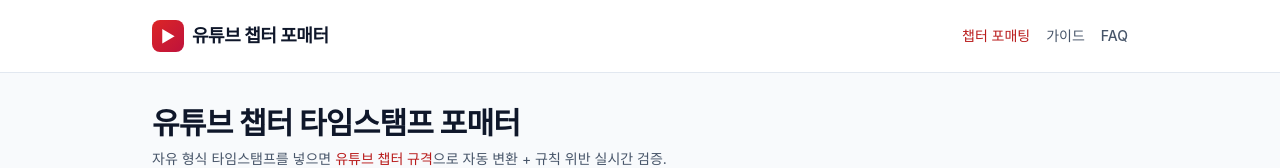
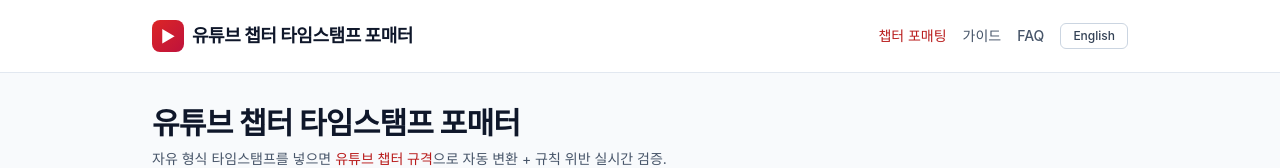
Before and after one commit to jkRaccoon/ytchapter, a React (Vite) app: page / in a window 1280 px wide. Shown: the top 168 px of the page. Built offline with nearby package versions, Linux system fonts and the light colour scheme; no server answers.

Commit message:
feat(i18n): integrate i18n into layout and routing

```diff
--- a/src/App.tsx
+++ b/src/App.tsx
@@ -1,4 +1,5 @@
 import { Route, Routes } from 'react-router-dom';
+import LanguageProvider from './i18n/LanguageProvider';
 import RootLayout from './layouts/RootLayout';
 import Home from './pages/Home';
 import Guide from './pages/Guide';
@@ -7,10 +8,19 @@ import Faq from './pages/Faq';
 export default function App() {
   return (
     <Routes>
-      <Route element={<RootLayout />}>
-        <Route index element={<Home />} />
-        <Route path="/guide" element={<Guide />} />
-        <Route path="/faq" element={<Faq />} />
+      <Route element={<LanguageProvider forceLang="ko" />}>
+        <Route element={<RootLayout />}>
+          <Route index element={<Home />} />
+          <Route path="/guide" element={<Guide />} />
+          <Route path="/faq" element={<Faq />} />
+        </Route>
+      </Route>
+      <Route path="/en" element={<LanguageProvider forceLang="en" />}>
+        <Route element={<RootLayout />}>
+          <Route index element={<Home />} />
+          <Route path="guide" element={<Guide />} />
+          <Route path="faq" element={<Faq />} />
+        </Route>
       </Route>
     </Routes>
   );
--- a/src/components/SEO.tsx
+++ b/src/components/SEO.tsx
@@ -1,29 +1,50 @@
+import { useTranslation } from 'react-i18next';
+import { detectLangFromPath, withLangPrefix } from '../i18n';
+import { useLocation } from 'react-router-dom';
+
 interface SEOProps {
-  title: string;
-  description: string;
+  titleKey: string;
+  descriptionKey: string;
   path: string;
   jsonLd?: object;
 }
 
 const SITE = 'https://ytchapter.bal.pe.kr';
 
-export default function SEO({ title, description, path, jsonLd }: SEOProps) {
-  const url = `${SITE}${path}`;
-  const fullTitle = path === '/' ? title : `${title} | 유튜브 챕터 타임스탬프 포매터`;
+export default function SEO({ titleKey, descriptionKey, path, jsonLd }: SEOProps) {
+  const { t } = useTranslation();
+  const location = useLocation();
+  const lang = detectLangFromPath(location.pathname);
+
+  const title = t(titleKey);
+  const description = t(descriptionKey);
+
+  const koPath = path;
+  const enPath = withLangPrefix(path, 'en');
+  const currentPath = lang === 'ko' ? koPath : enPath;
+  const url = `${SITE}${currentPath}`;
+
+  const brandSuffix = t('site.brandPrefix') + ' ' + t('site.brandSuffix');
+  const fullTitle = path === '/' ? title : `${title} | ${brandSuffix}`;
+  const ogLocale = lang === 'ko' ? 'ko_KR' : 'en_US';
+
   return (
     <>
       <title>{fullTitle}</title>
       <meta name="description" content={description} />
       <link rel="canonical" href={url} />
+      <link rel="alternate" hrefLang="ko" href={`${SITE}${koPath}`} />
+      <link rel="alternate" hrefLang="en" href={`${SITE}${enPath}`} />
+      <link rel="alternate" hrefLang="x-default" href={`${SITE}${koPath}`} />
       <meta property="og:title" content={fullTitle} />
       <meta property="og:description" content={description} />
       <meta property="og:type" content="website" />
       <meta property="og:url" content={url} />
-      <meta property="og:locale" content="ko_KR" />
+      <meta property="og:locale" content={ogLocale} />
       <meta property="og:image" content={`${SITE}/og.png`} />
       <meta property="og:image:width" content="1200" />
       <meta property="og:image:height" content="630" />
-      <meta property="og:site_name" content="유튜브 챕터 타임스탬프 포매터" />
+      <meta property="og:site_name" content={brandSuffix} />
       <meta name="twitter:card" content="summary_large_image" />
       <meta name="twitter:title" content={fullTitle} />
       <meta name="twitter:description" content={description} />
--- a/src/layouts/RootLayout.tsx
+++ b/src/layouts/RootLayout.tsx
@@ -1,28 +1,36 @@
-import { Link, NavLink, Outlet } from 'react-router-dom';
+import { Link, NavLink, Outlet, useLocation } from 'react-router-dom';
+import { useTranslation } from 'react-i18next';
 import Analytics from '../components/Analytics';
+import LanguageSwitcher from '../components/LanguageSwitcher';
+import { detectLangFromPath, withLangPrefix } from '../i18n';
 
 export default function RootLayout() {
+  const { t } = useTranslation();
+  const location = useLocation();
+  const lang = detectLangFromPath(location.pathname);
+  const p = (path: string) => withLangPrefix(path, lang);
+
   return (
     <div className="min-h-screen bg-slate-50">
       <Analytics />
       <header className="border-b border-slate-200 bg-white">
         <div className="mx-auto flex max-w-5xl flex-col gap-3 px-6 py-5 md:flex-row md:items-center md:justify-between">
-          <Link to="/" className="flex items-center gap-2">
+          <Link to={p('/')} className="flex items-center gap-2">
             <span aria-hidden className="flex h-8 w-8 items-center justify-center rounded-lg bg-gradient-to-br from-red-600 to-rose-700 text-white">
               ▶
             </span>
-            <span className="text-lg font-bold tracking-tight text-slate-900">유튜브 챕터 포매터</span>
+            <span className="text-lg font-bold tracking-tight text-slate-900">{t('site.brandPrefix')} {t('site.brandSuffix')}</span>
           </Link>
-          <nav className="flex flex-wrap gap-4 text-sm">
+          <nav className="flex flex-wrap items-center gap-4 text-sm">
             {[
-              { to: '/', label: '챕터 포매팅' },
-              { to: '/guide', label: '가이드' },
-              { to: '/faq', label: 'FAQ' },
+              { to: p('/'), label: t('nav.home') },
+              { to: p('/guide'), label: t('nav.guide') },
+              { to: p('/faq'), label: t('nav.faq') },
             ].map((item) => (
               <NavLink
                 key={item.to}
                 to={item.to}
-                end={item.to === '/'}
+                end={item.to === p('/')}
                 className={({ isActive }) =>
                   `font-medium transition ${
                     isActive ? 'text-red-700' : 'text-slate-600 hover:text-slate-900'
@@ -32,6 +40,7 @@ export default function RootLayout() {
                 {item.label}
               </NavLink>
             ))}
+            <LanguageSwitcher />
           </nav>
         </div>
       </header>
@@ -42,12 +51,12 @@ export default function RootLayout() {
 
       <footer className="border-t border-slate-200 bg-white">
         <div className="mx-auto max-w-5xl px-6 py-6 text-xs text-slate-500">
-          <p>© 2026 ytchapter.bal.pe.kr · 유튜브 공식 챕터 규칙을 참고한 보조 도구입니다.</p>
+          <p>{t('site.footerCopyright')}</p>
           <nav className="mt-2 flex flex-wrap gap-3">
             <a className="underline hover:text-slate-700" href="https://bal.pe.kr">bal.pe.kr</a>
-            <a className="underline hover:text-slate-700" href="https://bal.pe.kr/privacy.html">개인정보처리방침</a>
-            <a className="underline hover:text-slate-700" href="https://bal.pe.kr/terms.html">이용약관</a>
-            <a className="underline hover:text-slate-700" href="mailto:comsamo84@gmail.com">문의</a>
+            <a className="underline hover:text-slate-700" href="https://bal.pe.kr/privacy.html">{t('footer.privacy')}</a>
+            <a className="underline hover:text-slate-700" href="https://bal.pe.kr/terms.html">{t('footer.terms')}</a>
+            <a className="underline hover:text-slate-700" href="mailto:comsamo84@gmail.com">{t('footer.contact')}</a>
           </nav>
         </div>
       </footer>
--- a/src/main.tsx
+++ b/src/main.tsx
@@ -2,6 +2,7 @@ import { StrictMode } from 'react';
 import { createRoot, hydrateRoot } from 'react-dom/client';
 import { BrowserRouter } from 'react-router-dom';
 import './index.css';
+import './i18n';
 import App from './App.tsx';
 
 const rootEl = document.getElementById('root')!;
```
